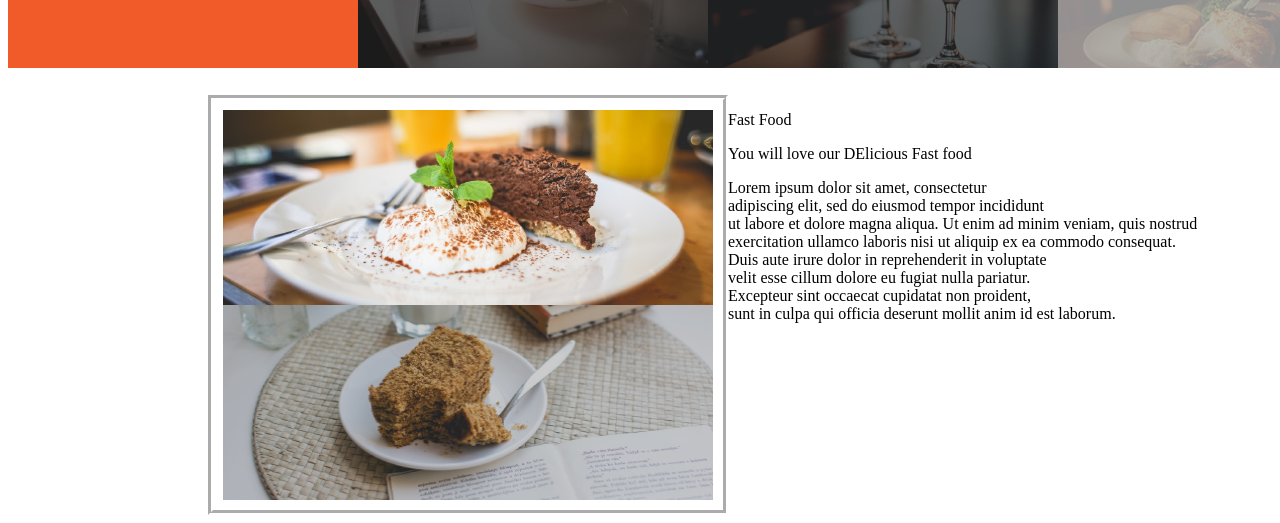
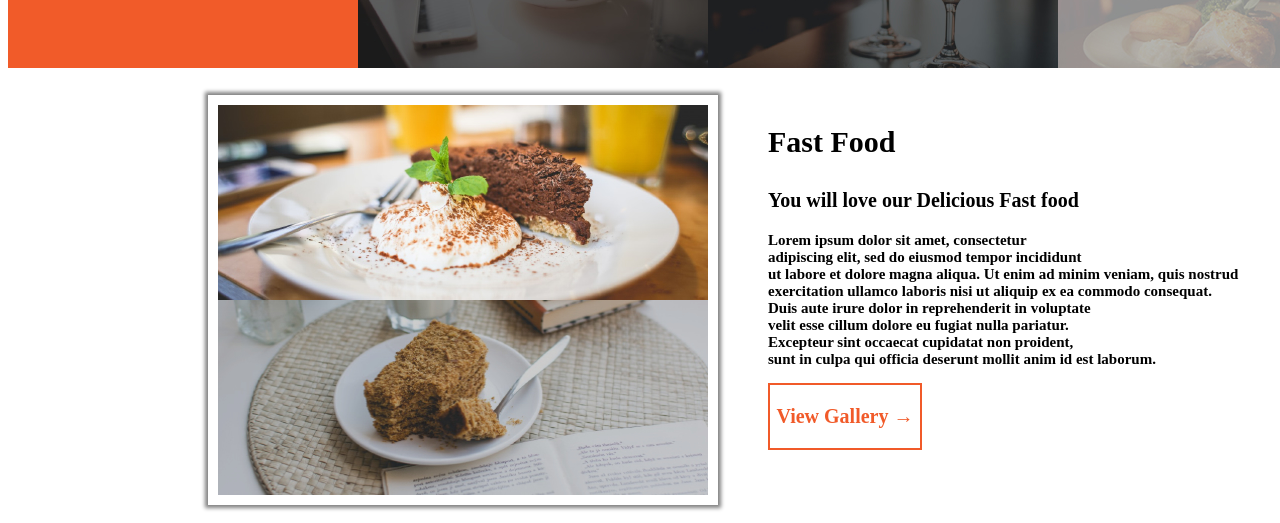
Before and after one commit to RhonaJoyKe/Anitas-KItchen, a plain HTML site: page index.html in a window 1280 px wide. Shown: the part 750-1273 px from the top of the page. Drawn offline with Linux system fonts and the light colour scheme.

Commit message:
THis will add the arrow and view gallery icon

```diff
--- a/index.css
+++ b/index.css
@@ -86,7 +86,23 @@ body{
        margin-left: 200px;
    }
    .img{
-       border:5px groove white;
+    box-shadow:0px 0px 4px 3px grey;
       display: grid;
       padding: 10px;
    }
+    .tff{
+        margin-left: 50px;
+    }
+    .tff p{
+        color:black;
+        font-weight: 800;
+    }
+    .view{
+        font-size: 20px;
+        width: 150px;
+        border: 2px solid #F15A29;
+        text-align:center;
+    }
+    .view>p{
+        color:#F15A29;
+    }
--- a/index.html
+++ b/index.html
@@ -36,16 +36,19 @@
 </div>
 <div class= "fastfood">
   <div class="img">
-
     <img src="assets_anita/fastFood1.jpg">
     <img src="assets_anita/fastFood2.jpg">
   </div>
   <div class="tff">
-    <p>Fast Food</p>
-    <p>You will love our DElicious Fast food</p>
-    <p>Lorem ipsum dolor sit amet, consectetur<br> adipiscing elit, sed do eiusmod tempor incididunt<br> ut labore et dolore magna aliqua. Ut enim ad minim veniam, quis nostrud<br> exercitation ullamco laboris nisi ut aliquip ex ea commodo consequat. <br>Duis aute irure dolor in reprehenderit in voluptate<br> velit esse cillum dolore eu fugiat nulla pariatur. <br>Excepteur sint occaecat cupidatat non proident, <br>sunt in culpa qui officia deserunt mollit anim id est laborum.</p>
+    <p span style="font-size: 30px;">Fast Food</p>
+    <p span style="font-size: 20px;">You will love our Delicious Fast food</p>
+    <p span style="font-size: 15px;">Lorem ipsum dolor sit amet, consectetur<br> adipiscing elit, sed do eiusmod tempor incididunt<br> ut labore et dolore magna aliqua. Ut enim ad minim veniam, quis nostrud<br> exercitation ullamco laboris nisi ut aliquip ex ea commodo consequat. <br>Duis aute irure dolor in reprehenderit in voluptate<br> velit esse cillum dolore eu fugiat nulla pariatur. <br>Excepteur sint occaecat cupidatat non proident, <br>sunt in culpa qui officia deserunt mollit anim id est laborum.</p>
+    <div class="view">
+      <p>View Gallery &rarr;</p>
+    </div>
 
   </div>
+
 
 </div>
 
```
